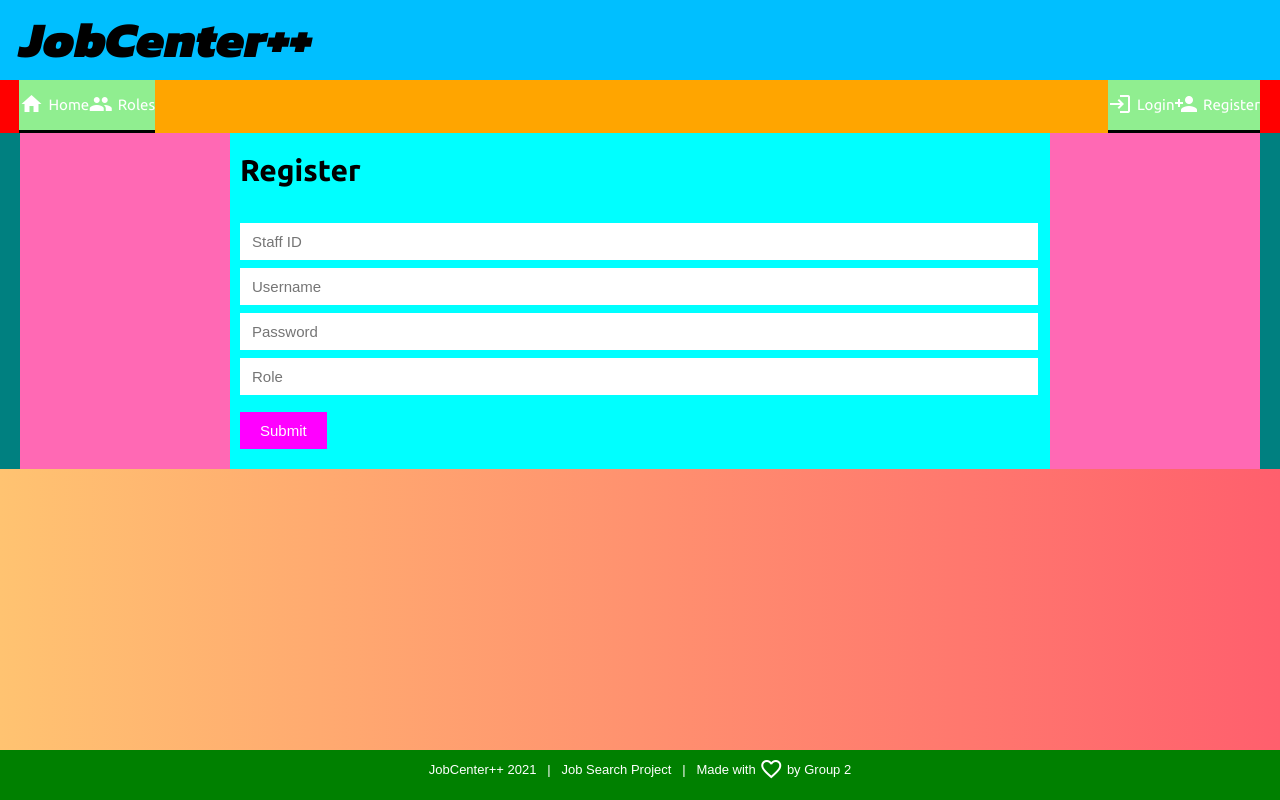
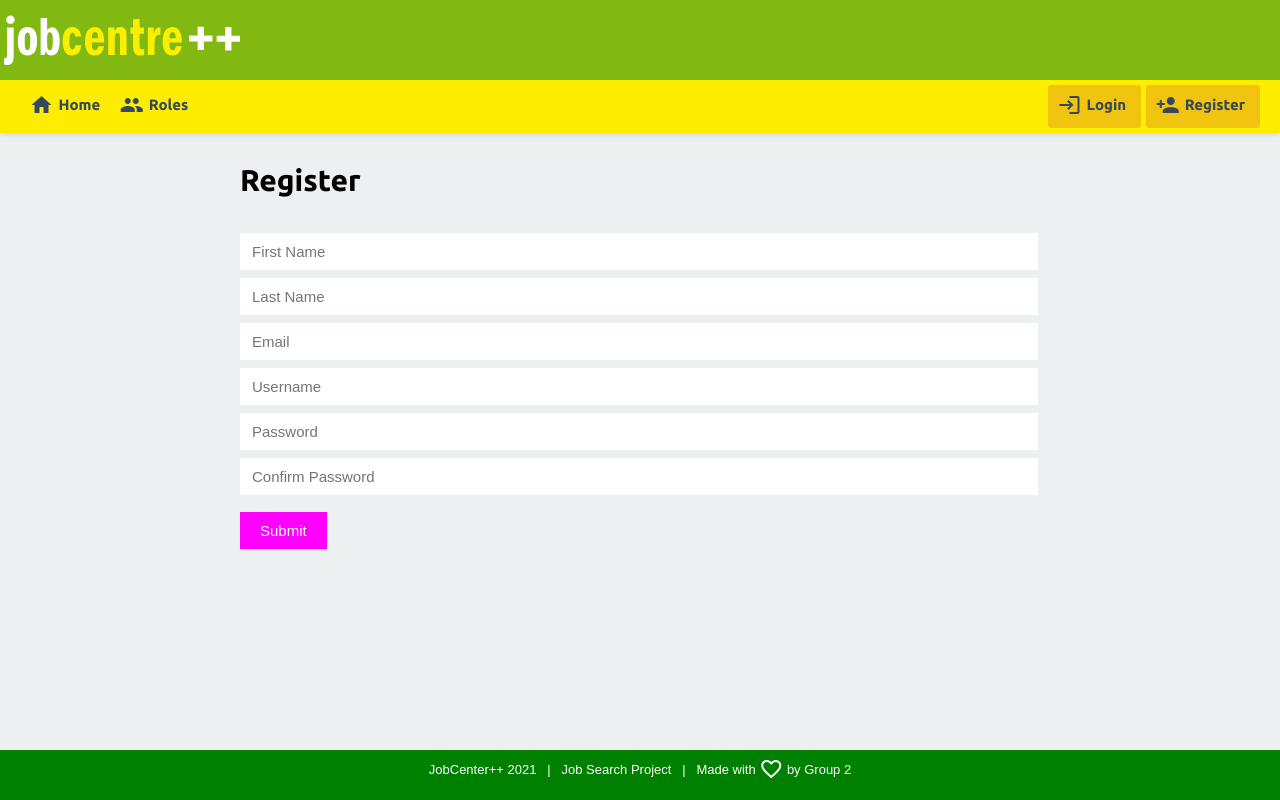
Before and after one commit to engineering89-job-project-group-2/project, a Flask app: page /register in a window 1280 px wide. Run offline with Flask 2, Linux system fonts and the light colour scheme; some libraries are stand-ins or nearby versions.

Commit message:
Fixed: download btn; Added to: css, data scrap and register form

```diff
--- a/app/login_form.py
+++ b/app/login_form.py
@@ -10,8 +10,10 @@ class LoginForm(FlaskForm):
 
 
 class RegisterForm(FlaskForm):
-    staff_id = StringField(validators=[DataRequired()])
+    first_name = StringField(validators=[DataRequired()])
+    last_name = StringField(validators=[DataRequired()])
+    email = StringField(validators=[DataRequired()])
     username = StringField(validators=[DataRequired()])
     password = PasswordField(validators=[DataRequired()])
-    role = StringField(validators=[DataRequired()])
+    confirm_password = PasswordField(validators=[DataRequired()])
     submit = SubmitField()
--- /dev/null
+++ b/app/outputs/download.csv
@@ -0,0 +1,4 @@
+job_role,rank,rank_change,median_salary,median_salary_change,historical,live_job_count
+Agile Software Development,1,0.0,60000,4.34,33866,5983
+Developer,2,0.0,55000,4.76,29478,6977
+Social Skills,3,1.0,52500,3.2,24898,5726
--- a/app/roles_download.csv
+++ /dev/null
@@ -1,4 +0,0 @@
-job_role,rank,rank_change,median_salary,median_salary_change,historical,live_job_count
-Agile Software Development,1,0.0,60000,4.34,33866,5983
-Developer,2,0.0,55000,4.76,29478,6977
-Social Skills,3,1.0,52500,3.2,24898,5726
--- a/app/roles_form.py
+++ b/app/roles_form.py
@@ -13,9 +13,8 @@ class RolesForm(FlaskForm):
                'Job Vacancies'
                ]
     role_filter = SelectField(choices=options, validators=[DataRequired()])
-    submit = SubmitField('Sort')
+    sort = SubmitField('Sort')
 
 
 class RolesDownload(FlaskForm):
-    # temp = SelectField(choices=[1,2,3,4], validators=[DataRequired()])
-    submit = SubmitField('Download .csv')
+    download = SubmitField('Download .csv')
--- a/app/routes.py
+++ b/app/routes.py
@@ -1,9 +1,4 @@
-import csv
-import datetime
-import io
-import sqlite3
-
-from flask import render_template, flash, redirect, url_for, session, Response
+from flask import render_template, flash, redirect, url_for, session
 from app import flask_app
 from app.login_form import LoginForm, RegisterForm
 from app.login_database import LoginDatabase
@@ -11,6 +6,7 @@ from app.vacancies_database import VacanciesDatabase
 from app.vacancies_form import VacancyForm
 from app.roles_database import RolesDatabase
 from app.roles_form import RolesForm, RolesDownload
+from flask import send_file
 
 
 @flask_app.route('/index')
@@ -76,7 +72,10 @@ def roles():
     download = RolesDownload()
     category = 'rank'
     sort_order = 'ASC'
+    # if download.validate_on_submit():
+    #     flash('Hello')
     if form.validate_on_submit():
+        RolesDatabase().role_scrap_to_db()
         # python switch lol
         # need to figure out how to order; is bigger always better? ASC = ascending, DESC = descending
         if form.role_filter.data == 'Alphabetical':
@@ -100,29 +99,9 @@ def roles():
         else:
             category = 'rank'
             sort_order = 'ASC'
-    elif download.validate_on_submit():
-        return Response('databases/roles.db', mimetype='text/csv', headers={"Content-disposition": "attachment; filename=path"})
+        flash('{}'.format(form.role_filter.data))
     return render_template('roles.html', title='Roles', form=form,
                            data=RolesDatabase().view_sorted_roles(category, sort_order), download=download)
-
-# @flask_app.route('/download')
-# def download_csv():
-#     roles_db = sqlite3.connect('app/databases/roles.db', check_same_thread=False)
-#     roles_db_cursor = roles_db.cursor()
-#     roles_db_cursor.execute("SELECT * FROM roles")
-#     result = roles_db_cursor.fetchall()
-#     output = io.StringIO()
-#     writer = csv.writer(output)
-#
-#     line = ['Role, Rank, Rank Change, Median Salary, Median Salary Change, Historical, Live Job Count']
-#     writer.writerow(line)
-#
-#     for row in result:
-#         line = row['job_role'] + ',' + row['rank'] + ',' + row['rank_change'] + ',' + row['median_salary'] + ',' + row['median_salary_change'] + ',' + row['historical']  + ',' + row['live_job_count']
-#         writer.writerow(line)
-#
-#     output.seek(0)
-#     return Response(output, mimetype='text/csv', headers={"Content-disposition": "attachment; filename=path"})
 
 
 @flask_app.route('/vacancies', methods=['GET', 'POST'])
@@ -142,3 +121,8 @@ def vacancies():
             data = VacanciesDatabase().view_sorted_vacancies(form.job_filter.data)
 
     return render_template('vacancies.html', title='Vacancies', form=form, data=data)
+
+
+@flask_app.route('/download')
+def download_csv():
+    return send_file('outputs/download.csv', mimetype='text/csv', as_attachment=True)
--- a/app/static/stylesheets/style.css
+++ b/app/static/stylesheets/style.css
@@ -8,12 +8,11 @@ body {
 	padding: 0;
 	font-family: Arial, "Helvetica Neue", Helvetica, sans-serif;
 	font-size: 15px;
-	font-weight: normal;background: #FF5F6D;  /* fallback for old browsers */
-background: -webkit-linear-gradient(to right, #FFC371, #FF5F6D);  /* Chrome 10-25, Safari 5.1-6 */
-background: linear-gradient(to right, #FFC371, #FF5F6D); /* W3C, IE 10+/ Edge, Firefox 16+, Chrome 26+, Opera 12+, Safari 7+ */
+	font-weight: normal;
     min-height: 100vh;
     display: flex;
     flex-direction: column;
+    background-color: #ecf0f1; /* basically white */
 }
 ol, ul, li {
 	margin: 0;
@@ -32,11 +31,10 @@ nav#m-nav {
 	font-family: ubuntu;
 }
 .m-nav-t {
-	background-color: blue;
+	background-color: #81B811;
 	height: 80px;
 }
 .m-nav-t_wrap {
-	background-color: deepskyblue;
 	line-height: 80px;
 	vertical-align: middle;
 	margin: 0 auto;
@@ -47,14 +45,15 @@ nav#m-nav {
 	font-weight: 500;
 	margin: 0;
 	padding: 0;
-	margin-left: 20px;
+	margin-left: 4px;
 	display: inline-block;
 	font-size: 50px;
 }
 .m-nav-b {
 	width: 100%;
-	background-color: red;
+	background-color: #FFED00;
 	z-index: 2;
+	box-shadow: 0 2px 5px rgba(0,0,0,0.1);
 }
 .m-nav-b.fixed {
 	position: fixed;
@@ -66,36 +65,45 @@ nav#m-nav {
 	width: calc(100% - 40px);
 }
 .m-nav-b ul {
-    background-color: orange;
 	display: inline-block;
 	width: 100%;
 	line-height: 50px;
 	vertical-align: middle;
 }
 .m-nav-b ul li {
-    background-color: green;
 	display: inline-block;
 	transition: 0.5s;
 	margin-left: -4px;
 }
 .m-nav-b ul .right {
-    background:blue;
     float: right;
 }
-.m-nav-b ul li:hover {
-	background-color: magenta;
-	transition: 0.1s;
-}
 .m-nav-b ul li a {
-    background-color: lightgreen;
-	color: #fff;
+    font-weight: bold;
+    padding: 0 10px;
+	color: #34495e;
     display:block;
 	text-decoration: none;
-	border-bottom: 3px solid #000;
+	border-bottom: 3px solid rgba(255,255,255,0);
 }
 .m-nav-b ul li a:hover {
-    background-color: red;
-	border-bottom: 3px solid #fff;
+	transition: 0.1s;
+	color: #81B811;
+	border-bottom: 3px solid #81B811;
+}
+.m-nav-b ul .right li a {
+    background:red;
+    padding: 0 15px 0 10px;
+    border-radius: 3px;
+    line-height: 40px;
+    background-color: #f1c40f;
+}
+.m-nav-b ul .right li:not(:last-child) a {
+    margin-right: 5px;
+}
+.m-nav-b ul .right li a:hover {
+	color: #fff;
+	border-bottom: 3px solid #f39c12;
 }
 /*.border {
 	border: 2px solid blue;
@@ -131,7 +139,7 @@ i.miii {
 	margin-bottom: 2px;
 }
 .m_icon {
-	margin: 0 5px 4px 0;
+	margin: 0 5px 2px 0;
 	vertical-align: middle;
 }
 #m-nav-sub-title {
@@ -205,26 +213,36 @@ h1 {
     font-size: 15px;
     cursor: pointer;
 }
+.button-margin {
+    margin 0 10px ;
+}
 .button:hover {
     background-color: yellow;
 }
+.button:visited, .button:link {
+    color: #fff;
+}
+.notif p {
+    background-color: #ddd;
+    padding: 10px 15px;
+    color: #34495e;
+    border-radius: 3px;
+    margin-bottom: 10px;
+}
 .content {
-    background-color: teal;
+    margin-top: 30px;
     width: 100%;
     overflow-x: hidden;
 }
 .content-wrapper {
-    background-color: hotpink;
 	max-width: 1300px;
 	width: calc(100% - 40px);
 	margin: 0 auto;
 }
 .content-flask {
-    background-color: cyan;
 	max-width: 800px;
 	width: calc(100% - 20px);
 	margin: 0 auto;
-    padding: 20px 10px;
 }
 .content-flask table {
     border-collapse:collapse;
@@ -235,7 +253,7 @@ h1 {
     overflow:hidden;
 }
 .content-flask table td, .content-flask table thead th {
-    padding: 10px;
+    padding: 5px;
 }
 .content-flask table thead {
     margin: 0;
@@ -264,8 +282,8 @@ h1 {
 
 .content-left {
     display: inline-block;
-    width: calc(100% - 820px);
-    background: purple;
+    width: calc(100% - 820px - 20px);
+    margin-right: 20px;
 }
 .content-right {
     display: inline-block;
@@ -273,6 +291,18 @@ h1 {
 }
 #content-table {
     overflow-x: none;
+    padding: 10px 10px 10px 30px;
+    background-color: white;
+    border-radius: 5px;
+    box-shadow: 0 1px 5px rgba(0,0,0,0.2)
+}
+
+#img-coding {
+    display: block;
+    max-width: 400px;
+    width: 90%;
+    max-height: 400px;
+    margin: 0 auto;
 }
 
 @media only screen and (max-width:1200px) {
--- a/app/templates/base.html
+++ b/app/templates/base.html
@@ -39,7 +39,10 @@
         <nav id="m-nav">
             <div class="m-nav-sub m-nav-t">
                 <div class="m-nav-t_wrap">
-                    <div class="m-nav-title">JobCenter++</div>
+                    <!--<div class="m-nav-title">JobCenter++</div>-->
+                    <div class="m-nav-title">
+                        <a href="/" title="jobcentre++"><img src="/static/img/logo.svg" height="50px" style="margin-top: 15px"></a>
+                    </div>
                 </div>
             </div>
 
@@ -51,7 +54,7 @@
 
                         <div id="m-nav-sub-title" class="target">
                             <div class="div">
-                                <a href="/" id="sTitleA">{Job: center;}</a>
+                                <a href="/" id="sTitleA" title="jobcentre++">job<span style="color:#FFED00">centre</span>++</a>
                             </div>
                         </div>
 
@@ -59,8 +62,8 @@
                         <div class="menu" id="menu"><i class="material-icons miii">menu</i>Menu</div>
 
                         <div class="qwerty">
-                            <li class="target"><a href="/"><span class="material-icons m_icon">home</span>Home</a></li>
-                            <li class="target"><a href="/roles"><span class="material-icons m_icon">group</span>Roles</a></li>
+                            <li class="target"><a href="/" title="Home"><span class="material-icons m_icon">home</span>Home</a></li>
+                            <li class="target"><a href="/roles" title="Roles"><span class="material-icons m_icon">group</span>Roles</a></li>
                             {% if session['username'] %}
                             <li class="target"><a href="/vacancies"><span class="material-icons m_icon">work</span>Vacancies</a></li>
                             <!--<li class="target"><a href="/createflight"><span class="material-icons m_icon">travel_explore</span>Flight Management</a></li>-->
@@ -116,7 +119,7 @@
                     header.style.background = "#000";
                     menu.style.fontSize = "15px";
 
-                    sTitle.style.width = "220px";
+                    sTitle.style.width = "150px";
                     sTitle.style.paddingRight = "8px";
                     sTitleA.style.color = "#fff";
                     sTitle.style.marginLeft = "10px";
--- a/app/templates/register.html
+++ b/app/templates/register.html
@@ -10,16 +10,12 @@
             <form action="" method="post" novalidate>
                 {{ form.hidden_tag() }}
                 <p>
-                    {{ form.staff_id(size=32,class_="input", placeholder="Staff ID") }}
-                </p>
-                <p>
+                    {{ form.first_name(size=32,class_="input", placeholder="First Name") }}
+                    {{ form.last_name(size=32,class_="input", placeholder="Last Name") }}
+                    {{ form.email(size=32,class_="input", placeholder="Email") }}
                     {{ form.username(size=32,class_="input", placeholder="Username") }}
-                </p>
-                <p>
                     {{ form.password(size=32,class_="input", placeholder="Password") }}
-                </p>
-                <p>
-                    {{ form.role(size=32,class_="input", placeholder="Role") }}
+                    {{ form.confirm_password(size=32,class_="input", placeholder="Confirm Password") }}
                 </p>
                 <br>
                 <p>{{ form.submit(class_="button") }}</p>
```
Also changed, not shown: app/roles_database.py (+44 -9 lines), app/templates/index.html (+6 -12 lines), app/templates/roles.html (+11 -9 lines), data_scrape.py (deleted, +0 -56 lines), app/databases/data_scrape.db (deleted), app/databases/roles.db, app/static/img/logo.svg, app/static/img/streamline-icon-coding-3@400x400.png (added).
